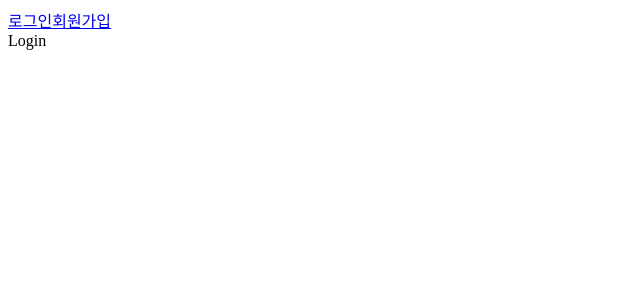
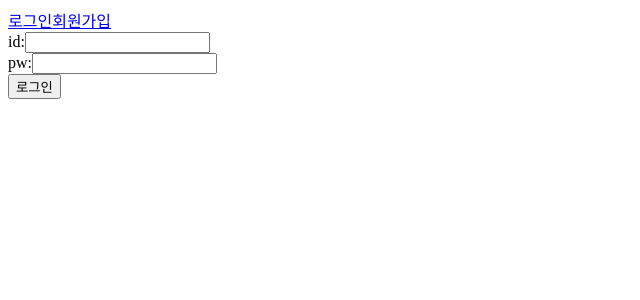
Before and after one commit to jeonghwanJay/vue-til, a Vue app in the folder vue-til/: page /login in a window 1280 px wide. Shown: the top 300 px of the page, without its empty margins (0-640 px from the left). Built offline with nearby package versions, Linux system fonts and the light colour scheme.

Commit message:
add : LoginForm.vue edit : LoginPage

```diff
--- /dev/null
+++ b/vue-til/src/components/LoginForm.vue
@@ -0,0 +1,29 @@
+<template>
+	<form v-on:submit.prevent="submitForm">
+		<div>
+			<label for="username">id:</label>
+			<input id="username" type="text" />
+		</div>
+		<div>
+			<label for="password">pw:</label>
+			<input id="password" type="new-password" />
+		</div>
+		<button type="submit">로그인</button>
+	</form>
+</template>
+
+<script>
+export default {
+	data() {
+		return {
+			username: "",
+			password: "",
+		}
+	},
+	methods: {
+		submitForm() {},
+	},
+}
+</script>
+
+<style></style>
--- a/vue-til/src/views/LoginPage.vue
+++ b/vue-til/src/views/LoginPage.vue
@@ -1,9 +1,16 @@
 <template>
-	<div>Login</div>
+	<div>
+		<login-form></login-form>
+	</div>
 </template>
 
 <script>
-export default {}
+import LoginForm from "@/components/LoginForm.vue"
+export default {
+	components: {
+		LoginForm,
+	},
+}
 </script>
 
 <style></style>
```
